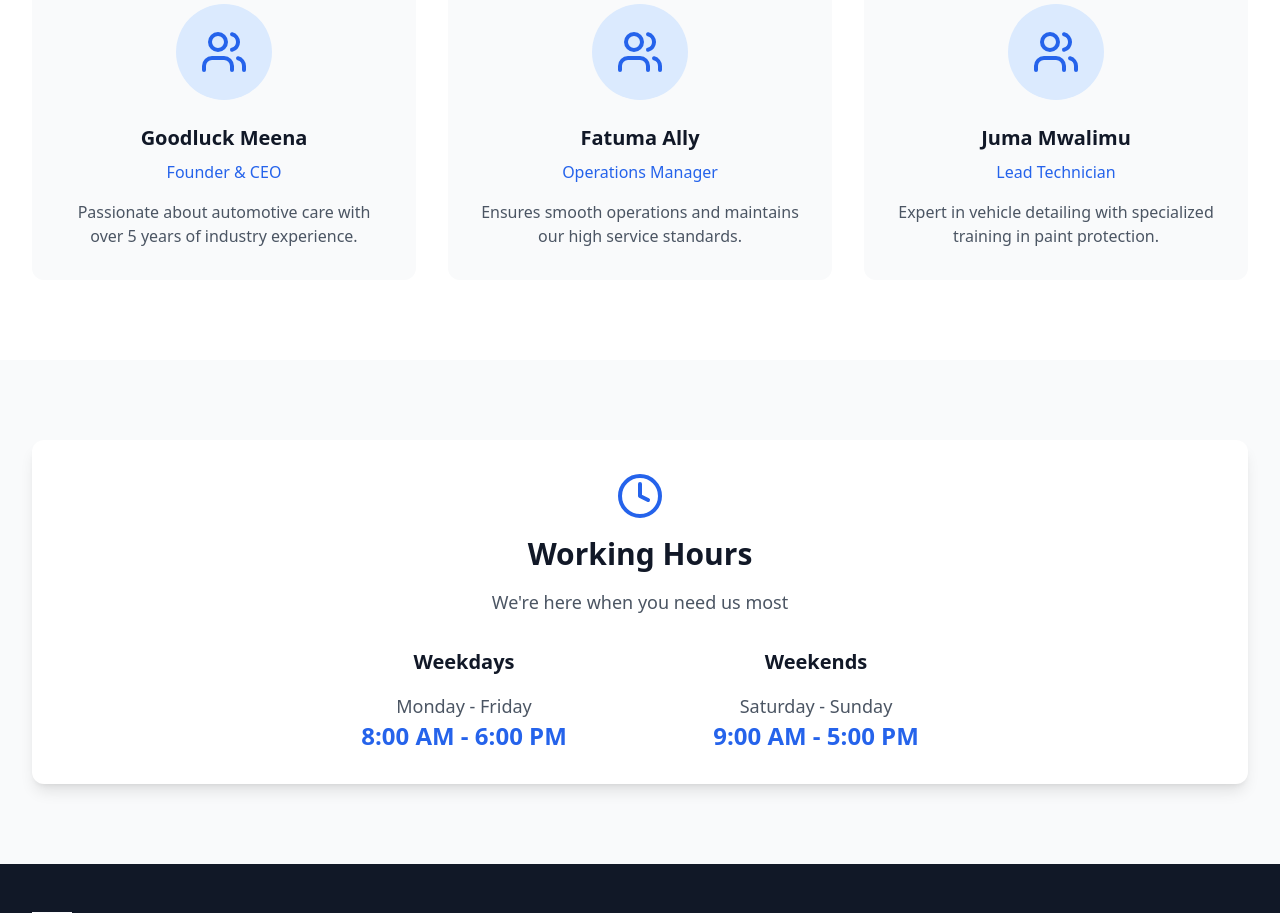
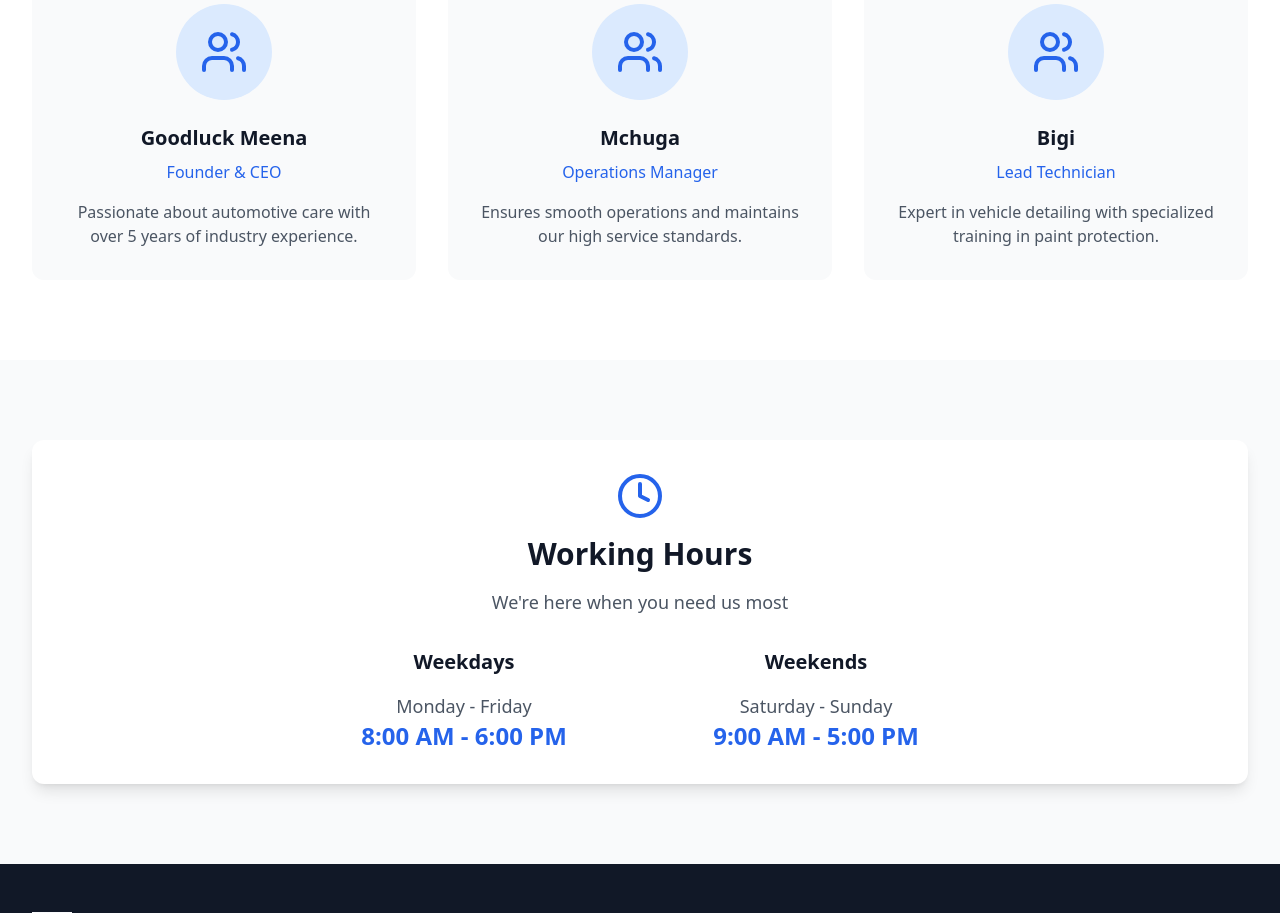
Before and after one commit to LuqmanGmeena/2star-car-wash23, a React (Vite) app: page /about in a window 1280 px wide. Shown: the part 2660-3573 px from the top of the page. Built offline with nearby package versions, Linux system fonts and the light colour scheme.

Commit message:
Update Team Member Names

```diff
--- a/src/pages/About.tsx
+++ b/src/pages/About.tsx
@@ -34,12 +34,12 @@ const About = () => {
       description: "Passionate about automotive care with over 5 years of industry experience."
     },
     {
-      name: "Fatuma Ally",
+      name: "Mchuga",
       role: "Operations Manager",
       description: "Ensures smooth operations and maintains our high service standards."
     },
     {
-      name: "Juma Mwalimu",
+      name: "Bigi",
       role: "Lead Technician",
       description: "Expert in vehicle detailing with specialized training in paint protection."
     }
```
